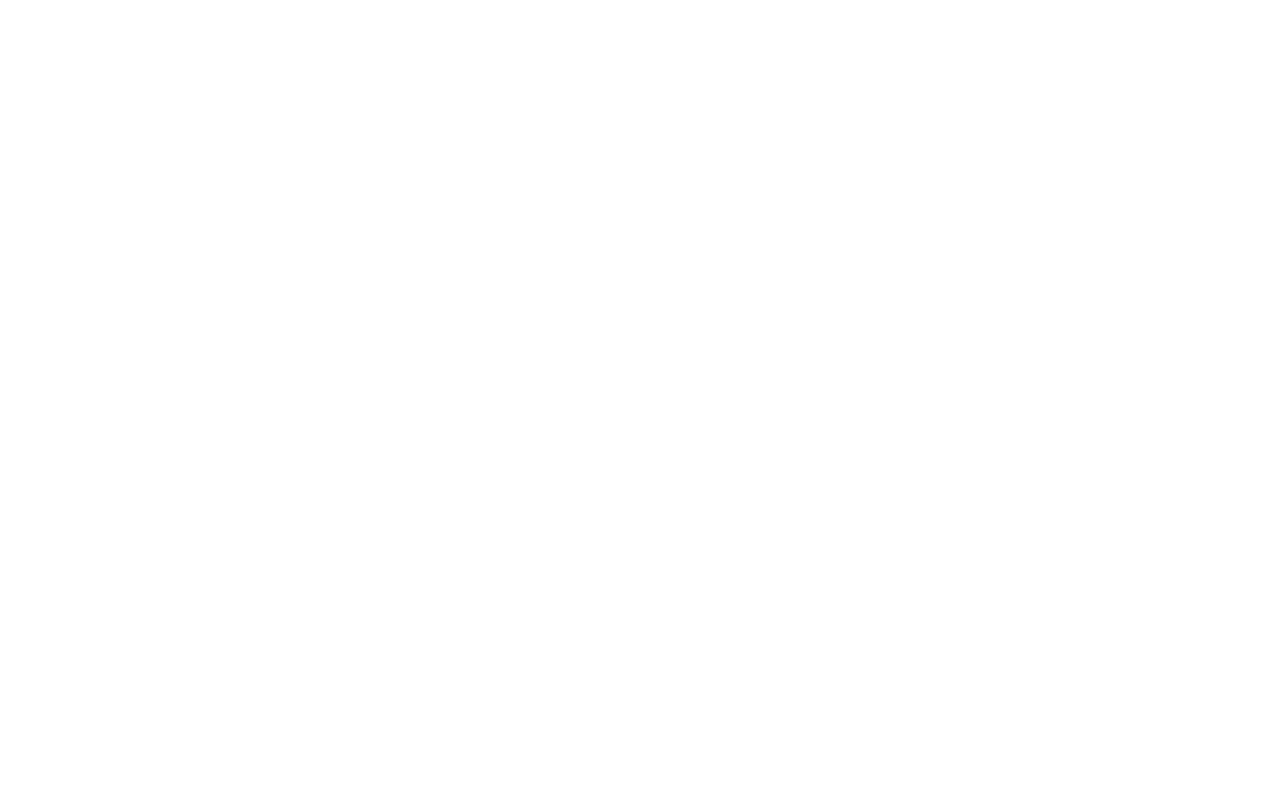
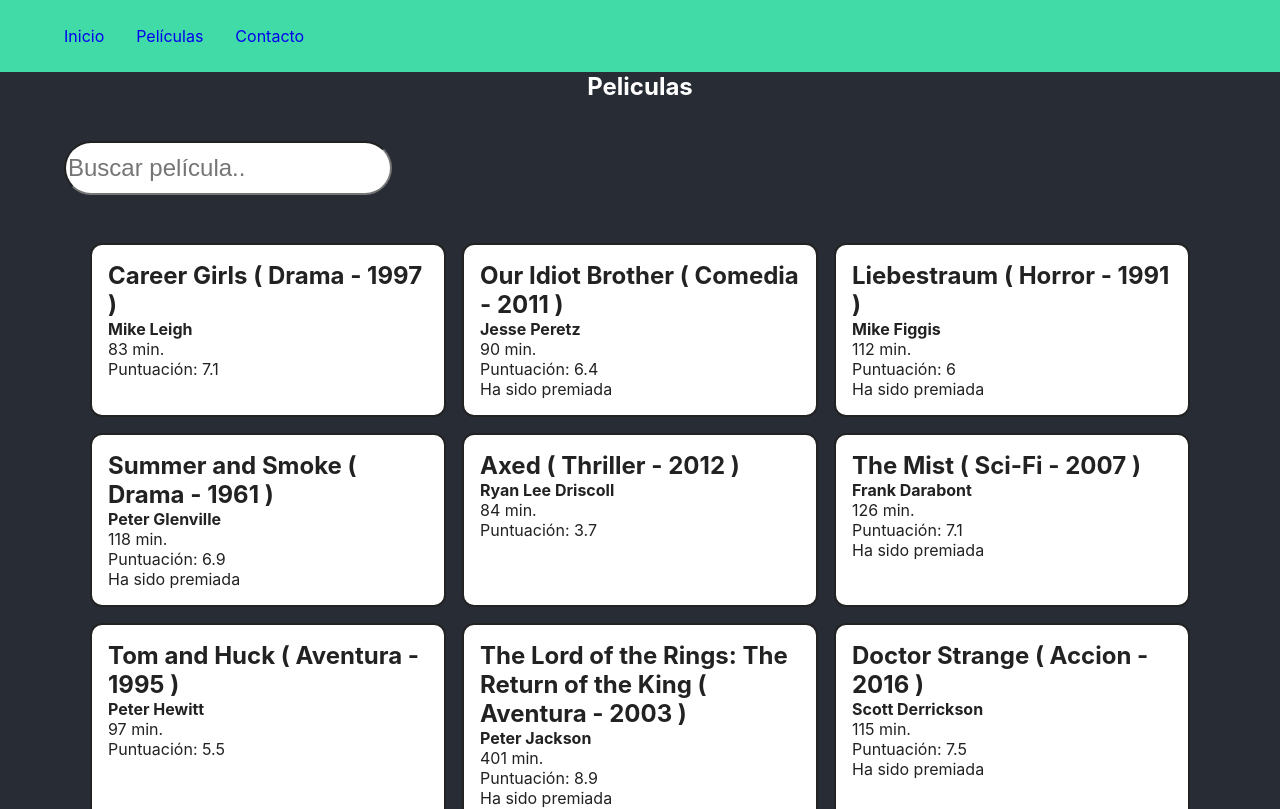
Before and after one commit to mvidal90/eit-myfirst-proyect-react, a React (Create React App) app: page /movies/list in a window 1280 px wide. Before the commit this address had no page. Shown: the top 809 px of the page. Built offline with nearby package versions, Linux system fonts and the light colour scheme.

Commit message:
ADD Nesting routes

```diff
--- /dev/null
+++ b/src/Layout/Detail.jsx
@@ -0,0 +1,62 @@
+
+import React, { useEffect, useState } from 'react'
+import { Outlet, useNavigate, useParams } from 'react-router'
+import { Link } from 'react-router-dom'
+import Button from '../components/Button'
+import Text from '../components/Text'
+import movies from '../data/movies.json'
+
+export default function Detail() {
+
+    const { id } = useParams()
+    const navigate = useNavigate()
+    const [movie, setMovie] = useState({})
+
+    useEffect(() => {
+        const movieData = movies.find( data => data.id === parseInt(id) );
+        if (movieData)
+            setMovie(movieData);
+        return () => setMovie({})
+    }, [id])
+
+    return (
+        <div className="app">
+            <Button
+                label="Volver"
+                className="button__back"
+                action={() => navigate(-1)}
+            />
+            <Text
+                renderAs="h3"
+                content={`Detalle del la pelicula ${movie.titulo}`}
+            />
+            <br/>
+            <div className="detail__container">
+                <div>
+                    {
+                        Object.entries(movie)
+                            .map(
+                                ([key, data]) =>
+                                    <div key={key} className="detail__container-data-wrapper">
+                                        <Text
+                                            renderAs="b"
+                                            content={`${key}: `}
+                                        />
+                                        <Text
+                                            renderAs="p"
+                                            content={data}
+                                        />
+                                    </div>
+                            )
+                    }
+                    <Link to="trailer">
+                        Ver trailer
+                    </Link>
+                </div>
+                <div>
+                    <Outlet />
+                </div>
+            </div>
+        </div>
+    )
+}
--- /dev/null
+++ b/src/Layout/Navbar.jsx
@@ -0,0 +1,14 @@
+import React from 'react';
+import { Link } from 'react-router-dom';
+
+export default function Navbar() {
+  return (
+    <nav>
+        <div>
+            <Link to="/">Inicio</Link>
+            <Link to="/movies/list">Películas</Link>
+            <Link to="/#">Contacto</Link>
+        </div>
+    </nav>
+  )
+}
--- /dev/null
+++ b/src/Layout/Trailer.jsx
@@ -0,0 +1,14 @@
+import React from 'react';
+import Text from '../components/Text'
+
+export default function Trailer() {
+  return (
+    <>
+        <Text
+            renderAs="h3"
+            content="Trailer"
+        />
+        <iframe width="560" height="315" src="https://www.youtube.com/embed/m3MiaxLMPQk?si=cJA-Xfw3Rdg6L4mm" title="YouTube video player" frameborder="0" allow="accelerometer; autoplay; clipboard-write; encrypted-media; gyroscope; picture-in-picture; web-share" allowfullscreen></iframe>
+    </>
+  )
+}
--- a/src/components/Card.jsx
+++ b/src/components/Card.jsx
@@ -1,6 +1,5 @@
 import React from 'react'
 import { Link } from 'react-router-dom'
-import Counter from './Counter'
 
 function Card({
     id,
@@ -13,13 +12,12 @@ function Card({
     isAwarded
 }) {
     return (
-        <Link to={`/detail/${id}`} as="div" className="card__container">
+        <Link to={`/movies/detail/${id}`} as="div" className="card__container">
             <h2>{title} <span>( {gender} - {year} )</span></h2>
             <b>{director}</b>
             <p>{duration} min.</p>
             <p>Puntuación: {points}</p>
             {isAwarded ? <p>Ha sido premiada</p> : undefined}
-            <Counter />
         </Link>
     )
 }
--- a/src/pages/Detail.jsx
+++ /dev/null
@@ -1,33 +0,0 @@
-
-import React, { useEffect, useState } from 'react'
-import { useNavigate, useParams } from 'react-router'
-import { Link } from 'react-router-dom'
-import Button from '../components/Button'
-import movies from '../data/movies.json'
-
-export default function Detail() {
-
-    const { id } = useParams()
-    const navigate = useNavigate()
-    const [movie, setMovie] = useState({})
-
-    useEffect(() => {
-        const movieData = movies.find( data => data.id === parseInt(id) );
-        if (movieData)
-            setMovie(movieData);
-        return () => setMovie({})
-    }, [id])
-
-    return (
-        <div className="app">
-            <Link to="/">Home</Link>
-            <h2>Detalle del la pelicula {movie.titulo}</h2>
-            <Button
-                label="Volver"
-                action={() => navigate(-1)}
-            />
-            <br/>
-            <Link to="/detail/79">fake movie</Link>
-        </div>
-    )
-}
--- a/src/pages/Home.jsx
+++ b/src/pages/Home.jsx
@@ -1,18 +1,15 @@
 
 import Counter from "../components/Counter";
-import MoviesWrapper from "../components/MoviesWrapper";
 import Text from "../components/Text"
 
 export function Home() {
-
     return (
         <div className="app">
             <Text
                 renderAs="h1"
-                content="Hello World!!"
+                content="New Cinema"
             />
             <Counter />
-            <MoviesWrapper />
         </div>
   );
 }
--- /dev/null
+++ b/src/pages/Movies.jsx
@@ -0,0 +1,17 @@
+import React from 'react'
+import { Outlet } from 'react-router'
+import Text from '../components/Text'
+
+const Movies = () => {
+  return (
+    <div className="app">
+        <Text
+            renderAs="h2"
+            content="Peliculas"
+        />
+        <Outlet />
+    </div>
+  )
+}
+
+export default Movies
--- a/src/router/RoutesApp.jsx
+++ b/src/router/RoutesApp.jsx
@@ -1,16 +1,26 @@
 
 import React from 'react'
 import { BrowserRouter, Routes, Route } from 'react-router-dom'
-import Detail from '../pages/Detail'
+import MoviesWrapper from '../components/MoviesWrapper'
+import Detail from '../Layout/Detail'
+import Navbar from '../Layout/Navbar'
+import Trailer from '../Layout/Trailer'
 import { Home } from '../pages/Home'
+import Movies from '../pages/Movies'
 
 export default function RoutesApp() {
 
     return (
         <BrowserRouter>
+            <Navbar />
             <Routes>
                 <Route path="/" element={<Home />} />
-                <Route path="/detail/:id" element={<Detail />} />
+                <Route path="/movies" element={<Movies />}>
+                    <Route path="list" element={<MoviesWrapper />} />
+                    <Route path="detail/:id" element={<Detail />} >
+                        <Route path="trailer" element={<Trailer />}/>
+                    </Route>
+                </Route>
             </Routes>
         </BrowserRouter>
     )
--- a/src/styles/App.css
+++ b/src/styles/App.css
@@ -1,8 +1,7 @@
 .app {
   text-align: center;
   background-color: #282c34;
-  min-height: 100vh;
-  padding: 3rem;
+  min-height: calc(100vh - 4.5rem);
 }
 
 .italic {
@@ -36,6 +35,7 @@
 .card__wrapper {
   display: flex;
   flex-wrap: wrap;
+  justify-content: center;
 }
 
 .card__container {
@@ -50,7 +50,7 @@
 }
 
 .card__container h2 {
-  margin-top: 0;
+  padding-top: 0;
 }
 
 .searcher__input {
@@ -58,6 +58,33 @@
   border-radius: 3rem;
   height: 3rem;
   width: 20rem;
-  margin: 0.5rem;
+  margin: 2.5rem;
+  margin-left: 4rem;
   font-size: 1.5rem;
 }
+
+.button__back {
+  border: none;
+  border-radius: 3rem;
+  padding: 1rem;
+  font-size: 1rem;
+  background-color: rgb(21, 50, 104);
+  color: white;
+  margin: 2rem;
+  width: 10rem;
+}
+
+.detail__container {
+  display: flex;
+  flex-direction: row;
+}
+
+.detail__container-data-wrapper {
+  display: flex;
+  padding: 1rem 4rem;
+}
+
+.detail__container div {
+  text-align: start;
+  width: 50%;
+}
--- a/src/styles/index.css
+++ b/src/styles/index.css
@@ -13,6 +13,10 @@ code {
     monospace;
 }
 
+h1, h2, h3 {
+  margin: 0;
+}
+
 p {
   margin: 0
 }
@@ -20,3 +24,19 @@ p {
 a {
   text-decoration: none;
 }
+
+nav {
+  width: 100%;
+  height: 4.5rem;
+  background-color: rgb(65, 219, 168);
+  align-items: center;
+  display: flex;
+}
+
+nav div {
+  padding-left: 3rem;
+}
+
+nav div a {
+  margin: 1rem;
+}
```
